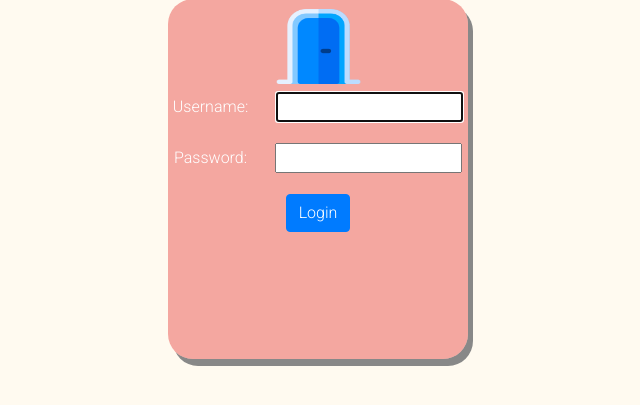
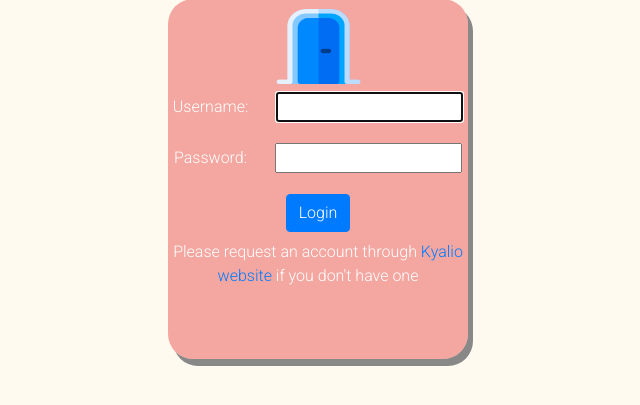
Before and after one commit to klmj3214/kyalioforum, a Django app: page /login/ in a window 1280 px wide. Shown: the part 221-626 px from the top of the page, without its empty margins (322-962 px from the left). Run offline with Django 3.2, Linux system fonts and the light colour scheme; some libraries are stand-ins or nearby versions.

Commit message:
Update login.html

```diff
--- a/accounts/templates/registration/login.html
+++ b/accounts/templates/registration/login.html
@@ -60,6 +60,7 @@ $(document).ready(function() {
 
 <button type="submit" class='btn btn-primary mb-2'>Login</button>
 <input type="hidden" name="next" value="{{ next }}">
+<p> Please request an account through <a href=''>Kyalio website</a> if you don't have one </p>
 </form>
 
 {# Assumes you setup the password_reset view in your URLconf #}
```
